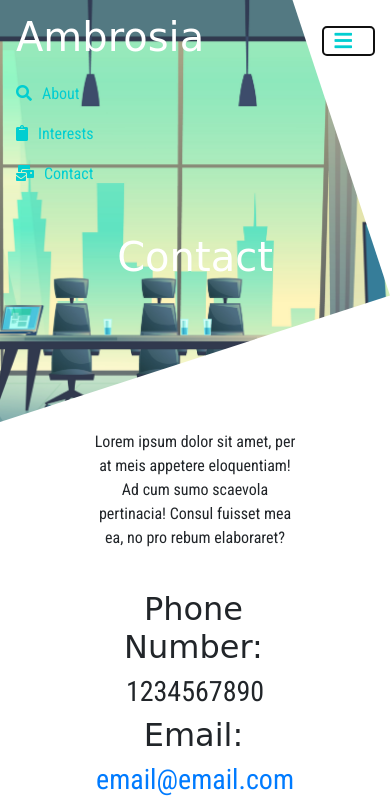
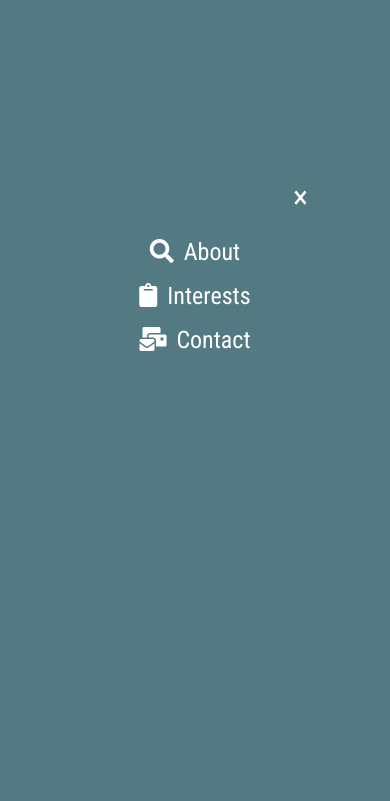
Before and after one commit to JAIDEV123/Ambrosia, a plain HTML site: page contact.html in a window 390 px wide. Both pictures are taken after a click on the button 348 px from the left and 41 px from the top of the page. Shown: the top 801 px of the page. Drawn offline with nearby package versions, Linux system fonts and the light colour scheme; a web font is replaced by a local one.

Commit message:
Added Full Screen Navbar

```diff
--- a/contact.html
+++ b/contact.html
@@ -20,16 +20,17 @@
     <link href="css/contact.css" rel="stylesheet">
     <link rel="stylesheet" href="https://use.fontawesome.com/releases/v5.5.0/css/all.css" integrity="sha384-B4dIYHKNBt8Bc12p+WXckhzcICo0wtJAoU8YZTY5qE0Id1GSseTk6S+L3BlXeVIU" crossorigin="anonymous">
 	<script src="https://code.jquery.com/jquery-3.3.1.slim.min.js" integrity="sha384-q8i/X+965DzO0rT7abK41JStQIAqVgRVzpbzo5smXKp4YfRvH+8abtTE1Pi6jizo" crossorigin="anonymous"></script>
+   	<script src="https://unpkg.com/scrollreveal"></script>
 
 </head>
 <body>
 
-	<nav class="navbar navbar-expand-lg fixed-top main-nav" id="navbar">
+	<nav class="navbar navbar-expand-lg fixed-top main-nav reveal15" id="navbar">
 	  <a href="./index.html" class="navbar-brand">
 	  	<h1>Ambrosia</h1>
 	  </a>
 
-	  <button class="navbar-toggler navbar-toggler-right" type="button" data-toggle="collapse" data-target="#navbarToggler">
+	  <button class="navbar-toggler" type="button" onclick="openNav(); return false;" id="toggler">
 	    <i class="fas fa-bars"></i>
 	  </button>
 
@@ -48,7 +49,16 @@
 	  </div>
 	</nav>
 
-	<header class="h-50 w-100 text-white contact">
+	<div class="overlay" id="fullNav">
+		<a href="javascript:void(0)" class="closebtn" onclick="closeNav()">&times;</a>
+		<div class="overlay-content">
+		    <a href="about.html"><i class="fa fa-search"></i>About</a>
+		    <a class="nav-link" href="interest.html"><i class="fa fa-clipboard"></i>Interests</a>
+		    <a class="nav-link" href="contact.html"><i class="fas fa-mail-bulk"></i>Contact</a>
+		</div>
+	</div>
+
+	<header class="h-50 w-100 text-white contact reveal0">
 		<div class="container-fluid h-100 w-100">
 			<div class="row h-100">
 				<div class="container d-flex align-items-center justify-content-center w-100 h-100">
@@ -60,7 +70,7 @@
 		</div>
 	</header>
 
-	<div class="container blocko-top">
+	<div class="container blocko-top reveal5">
 		<div class="col text-center">
 			<p>
 				Lorem ipsum dolor sit amet, per at meis appetere eloquentiam! Ad cum sumo scaevola pertinacia! Consul fuisset mea ea, no pro rebum elaboraret?
@@ -74,7 +84,7 @@
 		</div>
 	</div>
 
-	<div class="container form reveal0 blocko-top">
+	<div class="container form reveal0 blocko-top reveal0">
 		<form action="https://formspree.io/jaidevtrumpet@gmail.com" method="POST" />
 			<div class="form-group">
 				<label for="name">Name</label>
@@ -96,7 +106,7 @@
 
 
 	<footer>
-		<div class="container-fluid bg-blue">
+		<div class="container-fluid bg-blue reveal0">
 			<div class="row">
 				<div class="col text-center" style="margin-top: 10px; margin-bottom: 10px;">
 					<a href="https://www.facebook.com" class="fab fa-facebook-f" target="_blank"></a>
--- a/css/about.css
+++ b/css/about.css
@@ -13,7 +13,7 @@ nav {
 }
 
 .nav-link {
-	color: #01CED1; /
+	color: #01CED1;
 }
 
 .nav-link:hover {
@@ -23,6 +23,46 @@ nav {
 .navbar-toggler {
 	color: #01CED1;
 	border: none;
+}
+
+.overlay {
+  height: 0%;
+  width: 100%;
+  position: fixed;
+  z-index: 1;
+  top: 0;
+  left: 0;
+  background-color: #241A70;
+  overflow-y: hidden;
+  transition: 0.5s;
+}
+
+.overlay-content {
+  position: relative;
+  top: 25%;
+  width: 100%;
+  text-align: center;
+  margin-top: 5%;
+}
+
+.overlay a {
+  padding: 1%;
+  text-decoration: none;
+  font-size: 150%;
+  color: #ffffff;
+  display: block;
+  transition: 0.3s;
+}
+
+.overlay a:hover, .overlay a:focus {
+  color: #01CED1!important;
+}
+
+.overlay .closebtn {
+  position: absolute;
+  top: 20%;
+  right: 20%;
+  font-size: 200%;
 }
 
 .shrink {
--- a/css/contact.css
+++ b/css/contact.css
@@ -23,6 +23,46 @@ nav {
 .navbar-toggler {
 	color: #01CED1;
 	border: none;
+}
+
+.overlay {
+  height: 0%;
+  width: 100%;
+  position: fixed;
+  z-index: 1;
+  top: 0;
+  left: 0;
+  background-color: #537982;
+  overflow-y: hidden;
+  transition: 0.5s;
+}
+
+.overlay-content {
+  position: relative;
+  top: 25%;
+  width: 100%;
+  text-align: center;
+  margin-top: 5%;
+}
+
+.overlay a {
+  padding: 1%;
+  text-decoration: none;
+  font-size: 150%;
+  color: #ffffff;
+  display: block;
+  transition: 0.3s;
+}
+
+.overlay a:hover, .overlay a:focus {
+  color: #3683D1!important;
+}
+
+.overlay .closebtn {
+  position: absolute;
+  top: 20%;
+  right: 20%;
+  font-size: 200%;
 }
 
 .shrink {
--- a/css/interest.css
+++ b/css/interest.css
@@ -3,7 +3,7 @@
 body, html {
 	width: 100%;
 	height: 100%;
-	background-color: #f7e6ff;
+	background-color: white;
 }
 
 nav {
@@ -21,9 +21,53 @@ nav {
 	opacity: 70%; /* Blue */
 }
 
+.navbar-brand > h1 {
+	color: #241A70;
+}
+
 .navbar-toggler {
 	color: rgba(148,0,212,1);
 	border: none;
+}
+
+.overlay {
+  height: 0%;
+  width: 100%;
+  position: fixed;
+  z-index: 1;
+  top: 0;
+  left: 0;
+  background-color: #241A70;
+  overflow-y: hidden;
+  transition: 0.5s;
+}
+
+.overlay-content {
+  position: relative;
+  top: 25%;
+  width: 100%;
+  text-align: center;
+  margin-top: 5%;
+}
+
+.overlay a {
+  padding: 1%;
+  text-decoration: none;
+  font-size: 150%;
+  color: #ffffff;
+  display: block;
+  transition: 0.3s;
+}
+
+.overlay a:hover, .overlay a:focus {
+  color: #3683D1!important;
+}
+
+.overlay .closebtn {
+  position: absolute;
+  top: 20%;
+  right: 20%;
+  font-size: 200%;
 }
 
 .shrink {
--- a/css/style.css
+++ b/css/style.css
@@ -47,6 +47,46 @@ i {
   padding-right:0;
   padding-left:0;
   margin: 0;
+}
+
+.overlay {
+  height: 0%;
+  width: 100%;
+  position: fixed;
+  z-index: 1;
+  top: 0;
+  left: 0;
+  background-color: #01CED1;
+  overflow-y: hidden;
+  transition: 0.5s;
+}
+
+.overlay-content {
+  position: relative;
+  top: 25%;
+  width: 100%;
+  text-align: center;
+  margin-top: 5%;
+}
+
+.overlay a {
+  padding: 1%;
+  text-decoration: none;
+  font-size: 150%;
+  color: #ffffff;
+  display: block;
+  transition: 0.3s;
+}
+
+.overlay a:hover, .overlay a:focus {
+  color: #3683D1!important;
+}
+
+.overlay .closebtn {
+  position: absolute;
+  top: 20%;
+  right: 20%;
+  font-size: 200%;
 }
 
 .head {
--- a/js/script.js
+++ b/js/script.js
@@ -13,6 +13,17 @@ $(document).on("scroll", function() {
   }
 });
 
+function openNav() {
+	$("#fullNav").css("height","100%");
+	$("#fullNav").css("z-index","200");
+	$("nav").css("z-index","0");
+}
+
+function closeNav() {
+	$("#fullNav").css("height","0%");
+	$("#fullNav").css("z-index","0");
+	$("nav").css("z-index","200");
+}
 
 ScrollReveal().reveal('.reveal0', {easing: 'ease-in-out'});
 ScrollReveal().reveal('.reveal5', {delay:500, easing: 'ease-in-out'});
```
Also changed, not shown: about.html (+12 -3 lines), index.html (+11 -12 lines), interest.html (+13 -4 lines).
